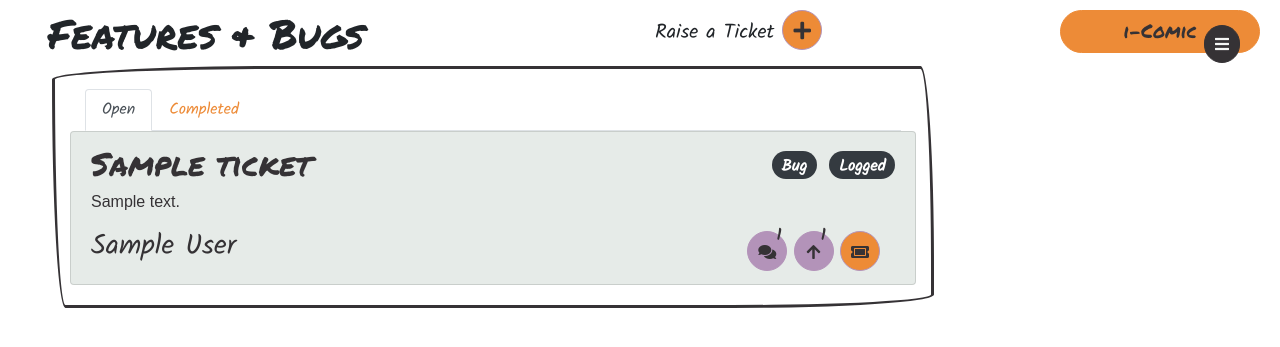
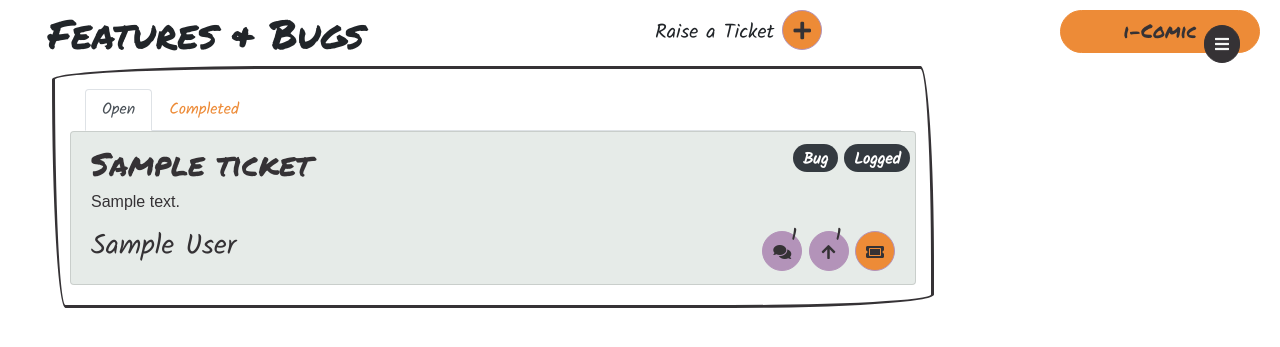
Before and after one commit to julian-garcia/i-comic, a Django app: page /tickets/ in a window 1280 px wide. Shown: the top 347 px of the page. Run offline with Django 3.2, Linux system fonts and the light colour scheme; tables that the repository leaves empty hold one stand-in row (values such as "Sample post"); some libraries are stand-ins or nearby versions; some web fonts are replaced.

Commit message:
Ticket page adjustments

```diff
--- a/tickets/templates/tickets.html
+++ b/tickets/templates/tickets.html
@@ -26,18 +26,19 @@
           {% for ticket in ticket_list %}
             <li class="list-group-item d-flex justify-content-between align-items-center row {% if forloop.counter|divisibleby:'2' %}light-row{% else %}light-alt-row{% endif %}">
               <div class="col-12 p-0">
-                <h2 class="d-flex justify-content-between">{{ ticket.title }}
-                  <span class="text-right">
+                <div class="row">
+                  <h2 class="col-12 col-lg-9">{{ ticket.title }}</h2>
+                  <span class="text-right col-12 col-lg-3 p-0">
                     <span class="badge badge-pill badge-dark ticket-status">{{ ticket.type }}</span>
                     <span class="badge badge-pill badge-dark ticket-status">{{ ticket.status }}</span>
                   </span>
-                </h2>
+                </div>
                 <p>{{ ticket.description|truncatewords:10 }}</p>
               </div>
               <div class="col-12 col-md-6 p-0">
                 <h3>{{ ticket.requester.first_name }} {{ ticket.requester.last_name }}</h3>
               </div>
-              <div class="col-12 col-md-6 text-right">
+              <div class="col-12 col-md-6 p-0 text-right">
                 <i class="fas fa-comments ticket-list-icon">
                 {% if ticket.ticketcomment_set.all|length > 0 %}
                 <span class="comment-count">{{ ticket.ticketcomment_set.all|length }}</span>
@@ -82,18 +83,19 @@
           {% for ticket in completed_ticket_list %}
             <li class="list-group-item d-flex justify-content-between align-items-center row {% if forloop.counter|divisibleby:'2' %}light-row{% else %}light-alt-row{% endif %}">
               <div class="col-12 p-0">
-                <h2 class="d-flex justify-content-between">{{ ticket.title }}
-                  <span class="text-right">
+                <div class="row">
+                  <h2 class="col-12 col-lg-9">{{ ticket.title }}</h2>
+                  <span class="text-right col-12 col-lg-3 p-0">
                     <span class="badge badge-pill badge-dark ticket-status">{{ ticket.type }}</span>
                     <span class="badge badge-pill badge-dark ticket-status">{{ ticket.status }}</span>
                   </span>
-                </h2>
+                </div>
                 <p>{{ ticket.description|truncatewords:10 }}</p>
               </div>
               <div class="col-12 col-md-6 p-0">
                 <h3>{{ ticket.requester.first_name }} {{ ticket.requester.last_name }}</h3>
               </div>
-              <div class="col-12 col-md-6 text-right">
+              <div class="col-12 col-md-6 p-0 text-right">
                 <i class="fas fa-comments ticket-list-icon">
                 {% if ticket.ticketcomment_set.all|length > 0 %}
                 <span class="comment-count">{{ ticket.ticketcomment_set.all|length }}</span>
```
Also changed, not shown: tickets/templates/ticket.html (+6 -4 lines).
